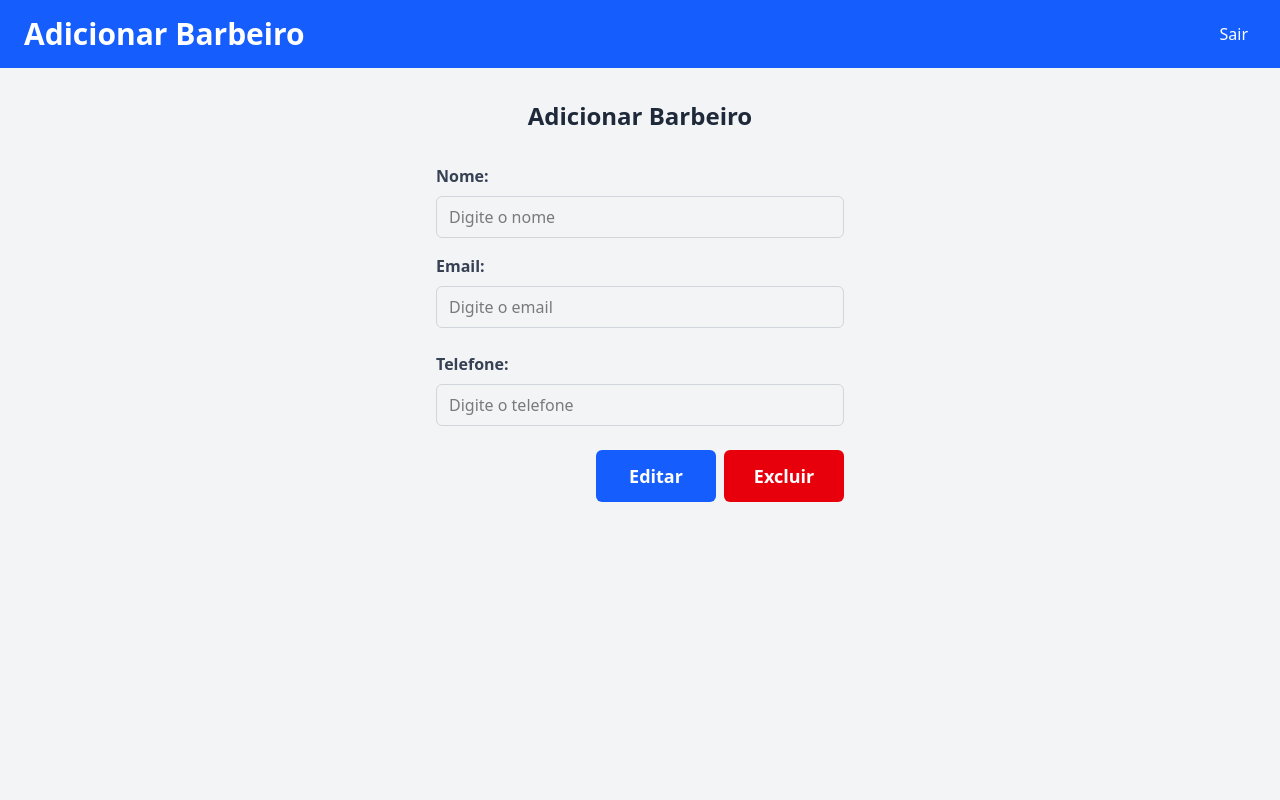
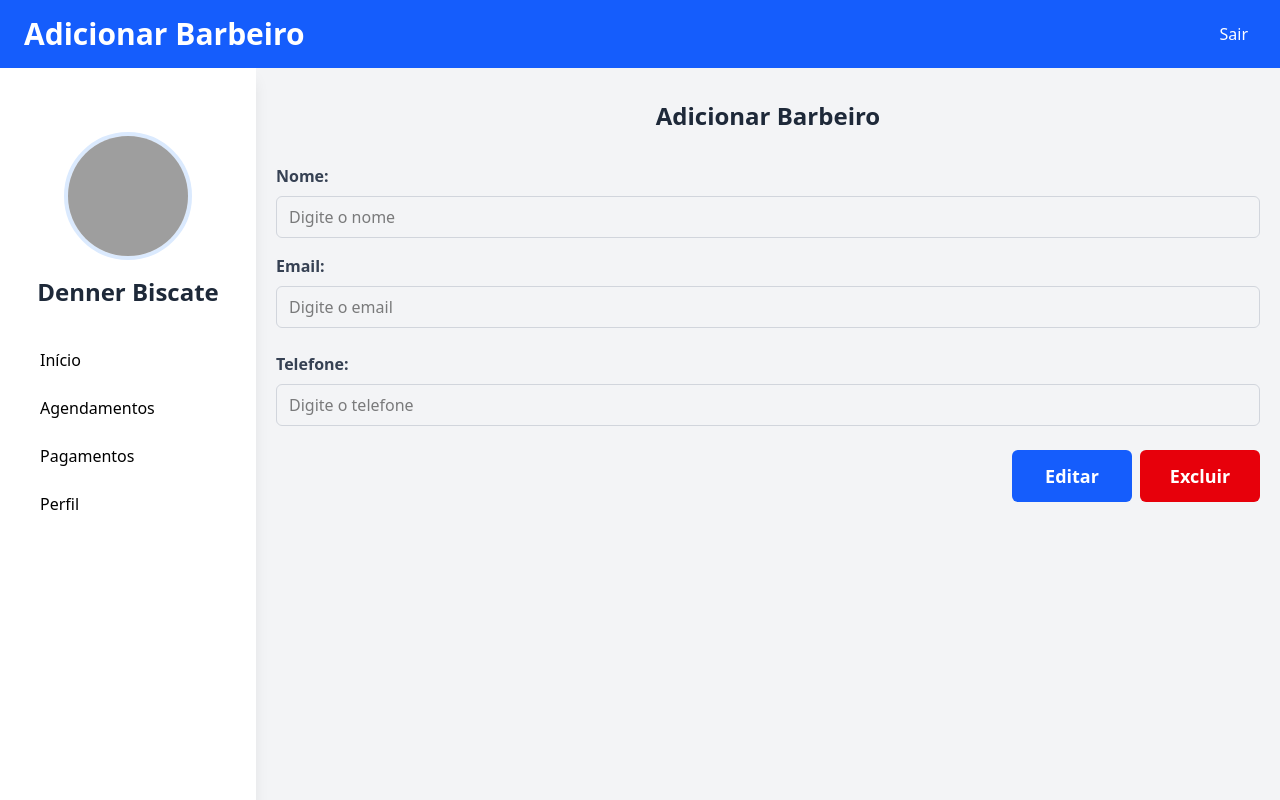
Before and after one commit to AlecYalcin/KNN-Barber-App, a React (Vite) app in the folder front/: page /barbeiro/adicionar in a window 1280 px wide. Built offline with nearby package versions, Linux system fonts and the light colour scheme; grey boxes are pictures that could not be loaded.

Commit message:
feat: adicionada Sidebar e responsivade na tela de adicionar barbeiro

```diff
--- a/front/src/pages/auth/AddBarbeiro.jsx
+++ b/front/src/pages/auth/AddBarbeiro.jsx
@@ -1,6 +1,7 @@
 import { useState } from 'react';
 import ButtonBack from '../../components/ButtonBack';
 import BottomNav from '../../components/BottomNav';
+import Sidebar from '../../components/SidebarClient';
 
 
 const AddBarbeiro = () => {
@@ -30,7 +31,7 @@ const AddBarbeiro = () => {
   };
 
   return (
-    <div className="flex flex-col items-center min-h-screen bg-gray-100 py-10">
+    <div className="min-h-screen bg-gray-100 py-10 flex">
       <ButtonBack/>
 
       <header className="lg:flex justify-between hidden bg-blue-600 p-4 text-white fixed top-0 w-full z-50">
@@ -38,7 +39,9 @@ const AddBarbeiro = () => {
         <button className="mr-4">Sair</button>
       </header>
 
-      <main className="w-full max-w-md p-5 mt-10">
+      <Sidebar/>
+
+      <main className="w-full p-5 mt-10 lg:pl-69">
         <h2 className="text-2xl font-bold mb-8 text-center text-gray-800">Adicionar Barbeiro</h2>
         <form onSubmit={handleSave} className="w-full">
           <div className="mb-4">
```
